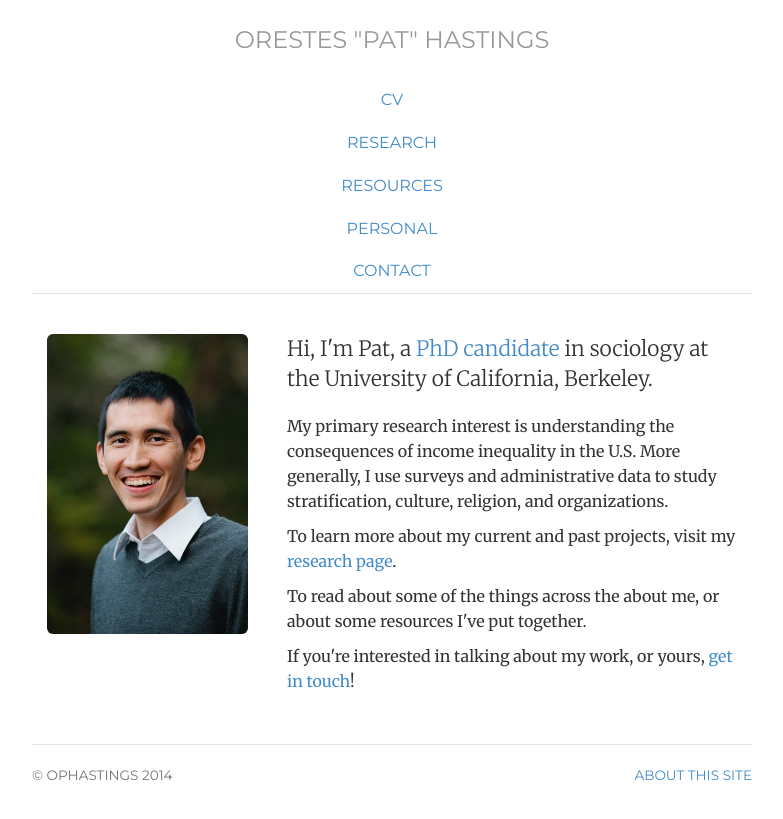
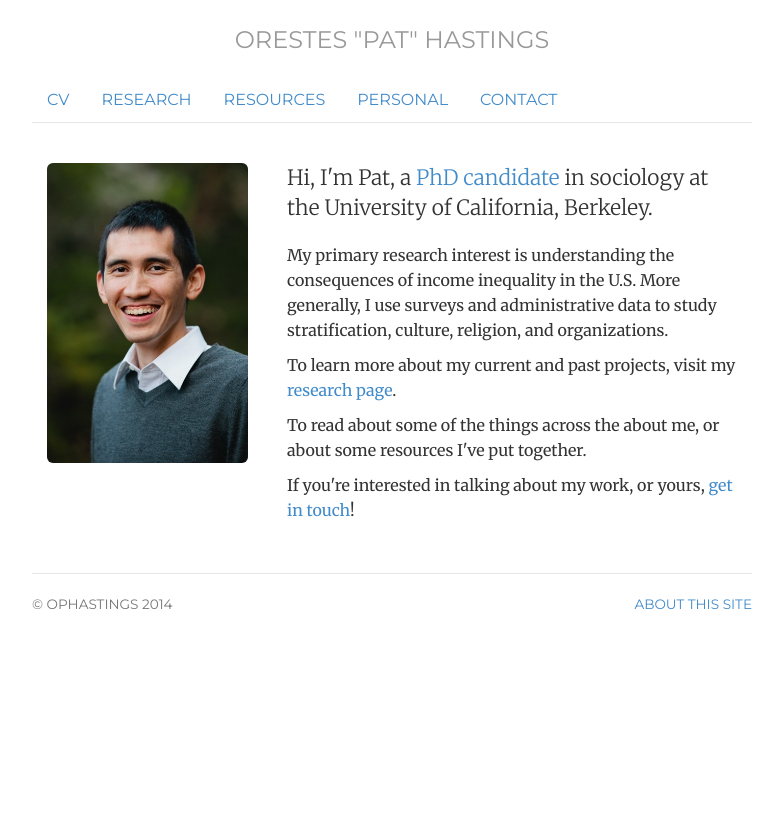
Before and after one commit to ophastings/ophastings.github.io, a Jekyll site: the page built from index.html, in a window 1280 px wide. Shown: the top 819 px of the page, without its empty margins (248-1031 px from the left). Built offline with Jekyll 4.4.1, drawn with Linux system fonts in a browser that asks for light colours.

Commit message:
Update header.html

```diff
--- a/_includes/header.html
+++ b/_includes/header.html
@@ -1,6 +1,6 @@
 <div class="header">
 <h3 class="text-muted"><a href="/">Orestes "Pat" Hastings</a></h3>
-<ul class="nav">
+<ul class="nav nav-pills">
 	<li class="{{ page.cv }}"><a href="/HastingsCV.pdf" title="CV">CV</a></li>
 	<li class="{{ page.research }}"><a href="/research" title="Research">Research</a></li>
 	<!-- <li class="{{ page.resources }}"><a href="/teaching" title="Teaching">Teaching</a></li> -->
```
